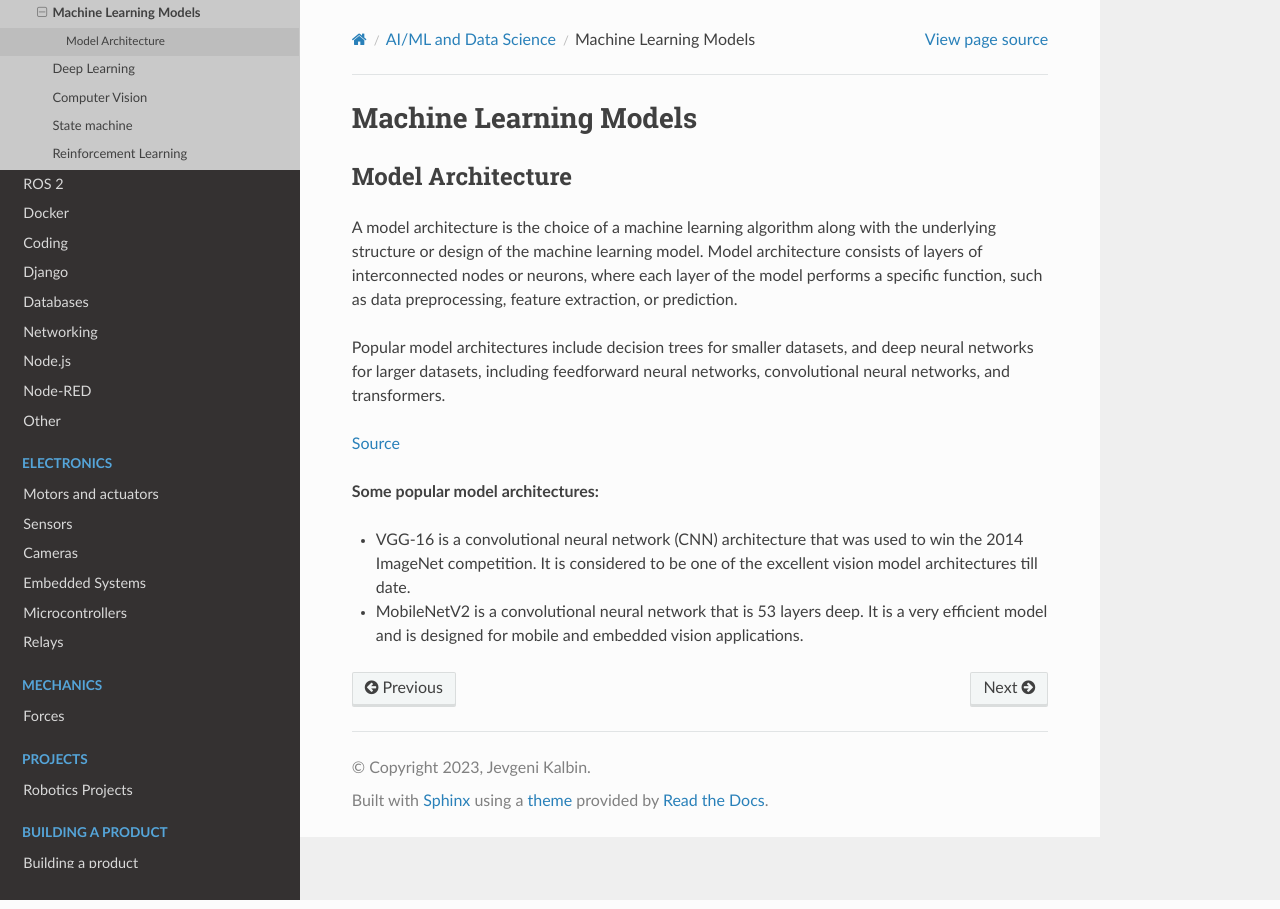
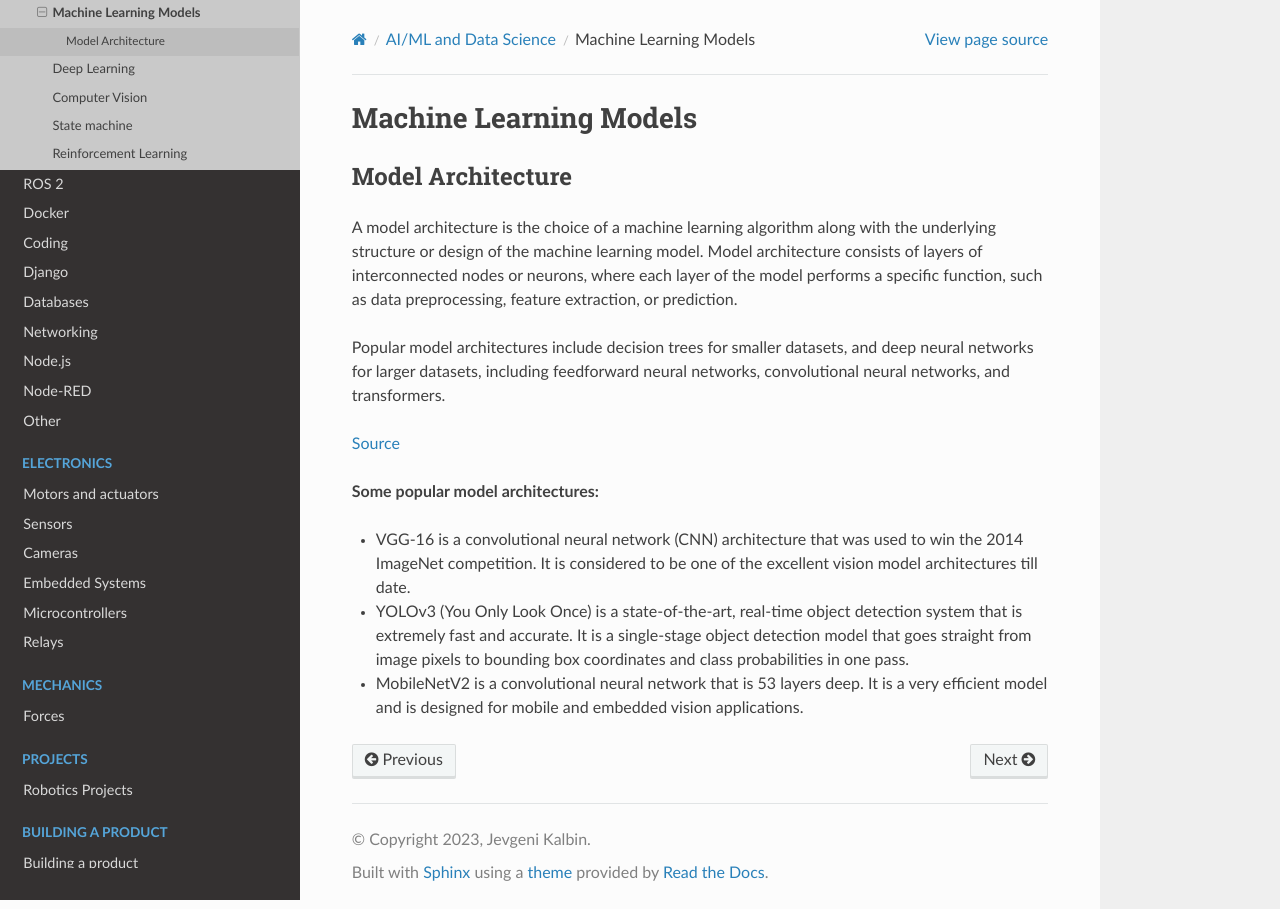
Before and after one commit to jevgenik/manuals, a Sphinx documentation site: the page built from source/files/software/ai/model.rst, in a window 1280 px wide. Built offline with Sphinx 7.4.7 and the Read the Docs theme 2.0.0, drawn with Linux system fonts in a browser that asks for light colours.

Commit message:
model architecture

```diff
--- a/source/files/software/ai/model.rst
+++ b/source/files/software/ai/model.rst
@@ -19,5 +19,9 @@ including feedforward neural networks, convolutional neural networks, and transf
 * VGG-16 is a convolutional neural network (CNN) architecture that was used to win the 2014 ImageNet competition.
   It is considered to be one of the excellent vision model architectures till date.
 
+* YOLOv3 (You Only Look Once) is a state-of-the-art, real-time object detection system that is extremely fast and
+  accurate. It is a single-stage object detection model that goes straight from image pixels to bounding box coordinates
+  and class probabilities in one pass.
+
 * MobileNetV2 is a convolutional neural network that is 53 layers deep. It is a very efficient model and is designed
   for mobile and embedded vision applications.
```
